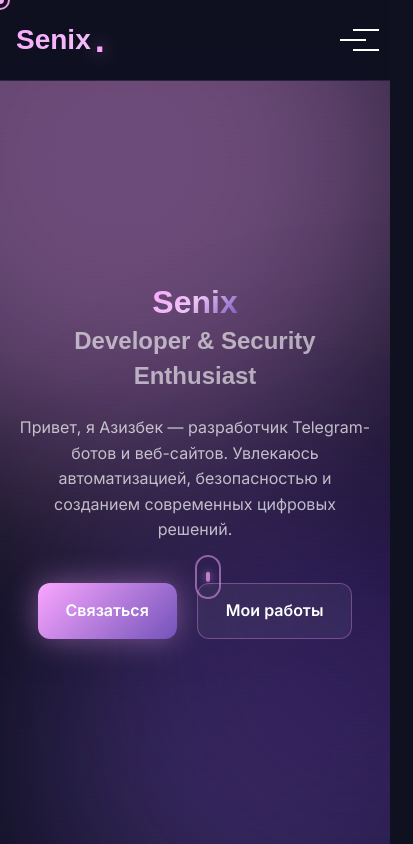
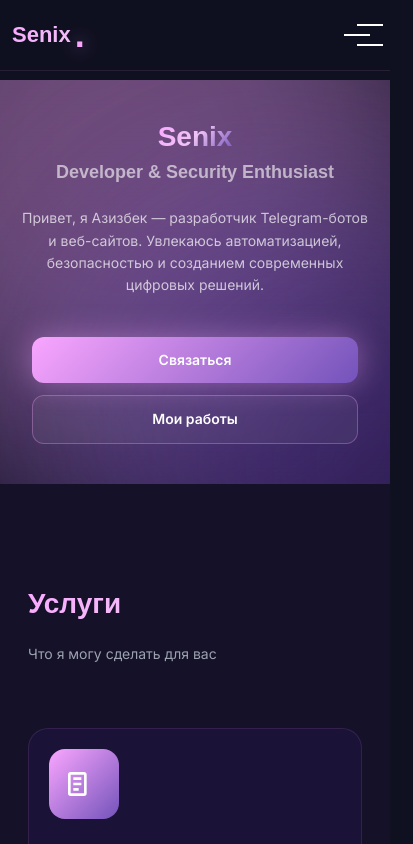
Before and after one commit to SenixDev14yo/info, a React (Vite) app: page / in a window 390 px wide. Shown: the top 844 px of the page, 413 px wide, since content can reach past the window. Built offline with nearby package versions, Linux system fonts and the light colour scheme; a web font is replaced by a local one.

Commit message:
fix: improve responsive design for mobile devices

```diff
--- a/src/index.css
+++ b/src/index.css
@@ -465,6 +465,13 @@ h1, h2, h3, h4, h5, h6 {
   color: rgba(255, 255, 255, 0.7);
   max-width: 600px;
   margin: 0 auto 40px;
+}
+
+.hero-subtitle-text {
+  font-size: 24px;
+  color: rgba(255, 255, 255, 0.6);
+  display: block;
+  margin-top: 8px;
 }
 
 .hero-buttons {
@@ -1100,7 +1107,7 @@ h1, h2, h3, h4, h5, h6 {
   }
 
   .services-grid {
-    grid-template-columns: 1fr;
+    grid-template-columns: repeat(2, 1fr);
   }
 
   .projects-grid {
@@ -1118,6 +1125,10 @@ h1, h2, h3, h4, h5, h6 {
   .contact-wrapper {
     grid-template-columns: 1fr;
   }
+
+  .hero-title {
+    font-size: 48px;
+  }
 }
 
 @media (max-width: 768px) {
@@ -1133,29 +1144,57 @@ h1, h2, h3, h4, h5, h6 {
     display: block;
   }
 
+  .hero {
+    padding: 40px 0;
+    min-height: auto;
+  }
+
   .hero-title {
-    font-size: 40px;
+    font-size: 36px;
+    line-height: 1.2;
+  }
+
+  .hero-title span:last-child {
+    font-size: 18px !important;
+  }
+
+  .hero-subtitle-text {
+    font-size: 18px !important;
   }
 
   .hero-subtitle {
-    font-size: 16px;
+    font-size: 14px;
+    padding: 0 10px;
+  }
+
+  .hero-buttons {
+    flex-direction: column;
+    gap: 12px;
+    padding: 0 20px;
+  }
+
+  .hero-buttons .btn {
+    width: 100%;
   }
 
   .projects-grid {
     grid-template-columns: 1fr;
+    padding: 0 16px;
   }
 
   .stats-grid {
     grid-template-columns: 1fr;
     gap: 20px;
+    padding: 0 16px;
   }
 
   .stat-number {
-    font-size: 48px;
+    font-size: 42px;
   }
 
   .testimonials-grid {
     grid-template-columns: 1fr;
+    padding: 0 16px;
   }
 
   .skills-grid {
@@ -1163,29 +1202,143 @@ h1, h2, h3, h4, h5, h6 {
   }
 
   .section-title {
+    font-size: 28px;
+    padding: 0 16px;
+  }
+
+  .section-subtitle {
+    font-size: 14px;
+    padding: 0 16px;
+  }
+
+  .services-grid {
+    grid-template-columns: 1fr;
+    padding: 0 16px;
+  }
+
+  .service-card {
+    padding: 24px;
+  }
+
+  .about-content {
+    padding: 0 16px;
+  }
+
+  .about-image .avatar {
+    width: 200px;
+    height: 200px;
+  }
+
+  .contact-wrapper {
+    padding: 0 16px;
+  }
+
+  .contact-form {
+    padding: 24px 20px;
+  }
+
+  .form-input,
+  .form-textarea {
+    padding: 12px 14px;
+    font-size: 14px;
+  }
+
+  .page-header {
+    padding: 120px 0 30px;
+  }
+
+  .page-title {
     font-size: 32px;
+    padding: 0 16px;
+  }
+
+  .page-subtitle {
+    font-size: 14px;
+    padding: 0 16px;
+  }
+
+  .footer {
+    padding: 40px 0 20px;
+  }
+
+  .footer-nav {
+    flex-wrap: wrap;
+    justify-content: center;
+    gap: 16px;
+    padding: 0 16px;
+  }
+
+  .footer-content {
+    gap: 24px;
+  }
+
+  .scroll-indicator {
+    display: none;
+  }
+
+  /* Disable custom cursor on mobile */
+  .custom-cursor,
+  .cursor-dot {
+    display: none !important;
+  }
+
+  body {
+    cursor: auto;
+  }
+
+  a, button, input, textarea {
+    cursor: pointer;
   }
 }
 
 @media (max-width: 480px) {
   .container {
-    padding: 0 16px;
+    padding: 0 12px;
+  }
+
+  .header-content {
+    height: 70px;
+  }
+
+  .logo {
+    font-size: 22px;
   }
 
   .hero-title {
-    font-size: 32px;
+    font-size: 28px;
   }
 
   .btn {
-    padding: 14px 28px;
+    padding: 12px 24px;
+    font-size: 14px;
   }
 
   .avatar {
-    width: 240px;
-    height: 240px;
+    width: 180px;
+    height: 180px;
   }
 
   .service-card {
-    padding: 28px;
+    padding: 20px;
+  }
+
+  .stat-item {
+    padding: 20px;
+  }
+
+  .testimonial-card {
+    padding: 20px;
+  }
+
+  .glass-card {
+    padding: 20px;
+  }
+
+  .project-info {
+    padding: 16px;
+  }
+
+  .project-info h3 {
+    font-size: 18px;
   }
 }
--- a/src/pages/Home.jsx
+++ b/src/pages/Home.jsx
@@ -44,7 +44,7 @@ const Home = () => {
           <motion.h1 className="hero-title" variants={itemVariants}>
             <span className="gradient-text">{t('hero.title')}</span>
             <br />
-            <span style={{ fontSize: '24px', color: 'rgba(255,255,255,0.6)' }}>
+            <span className="hero-subtitle-text">
               Developer & Security Enthusiast
             </span>
           </motion.h1>
```
